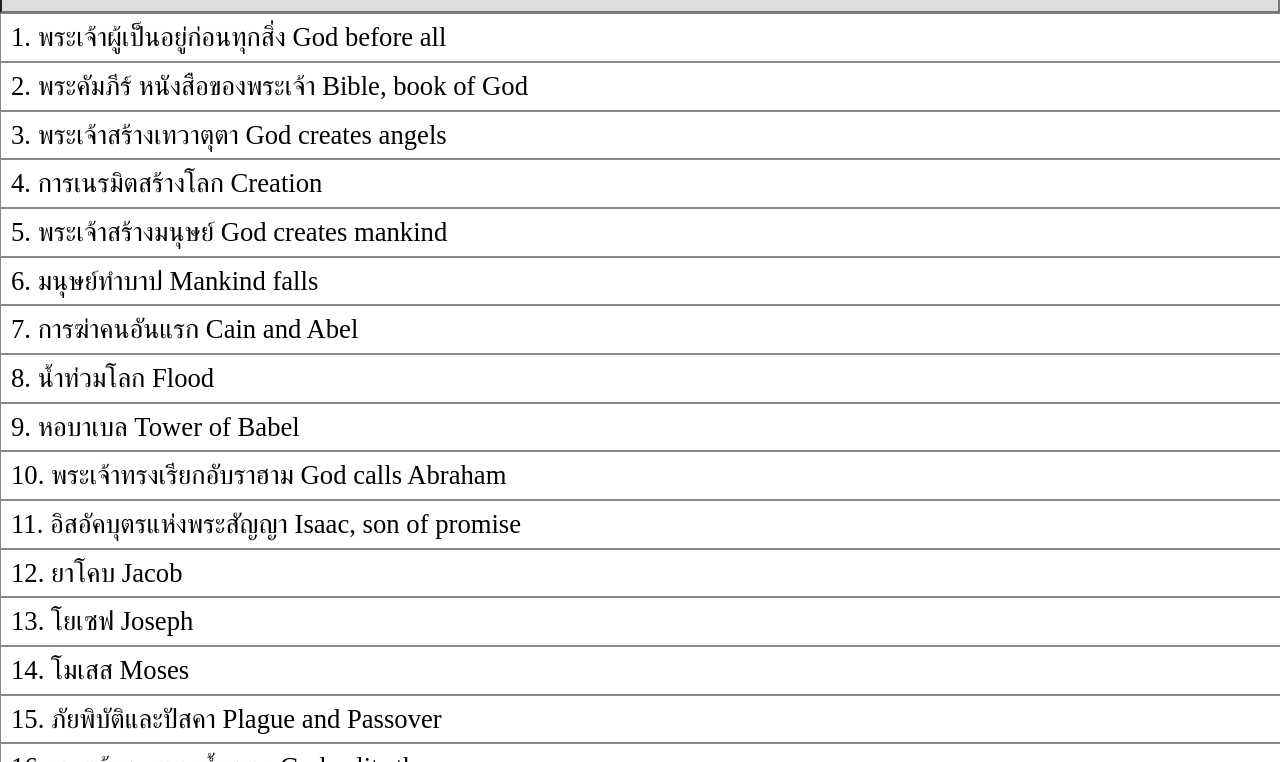
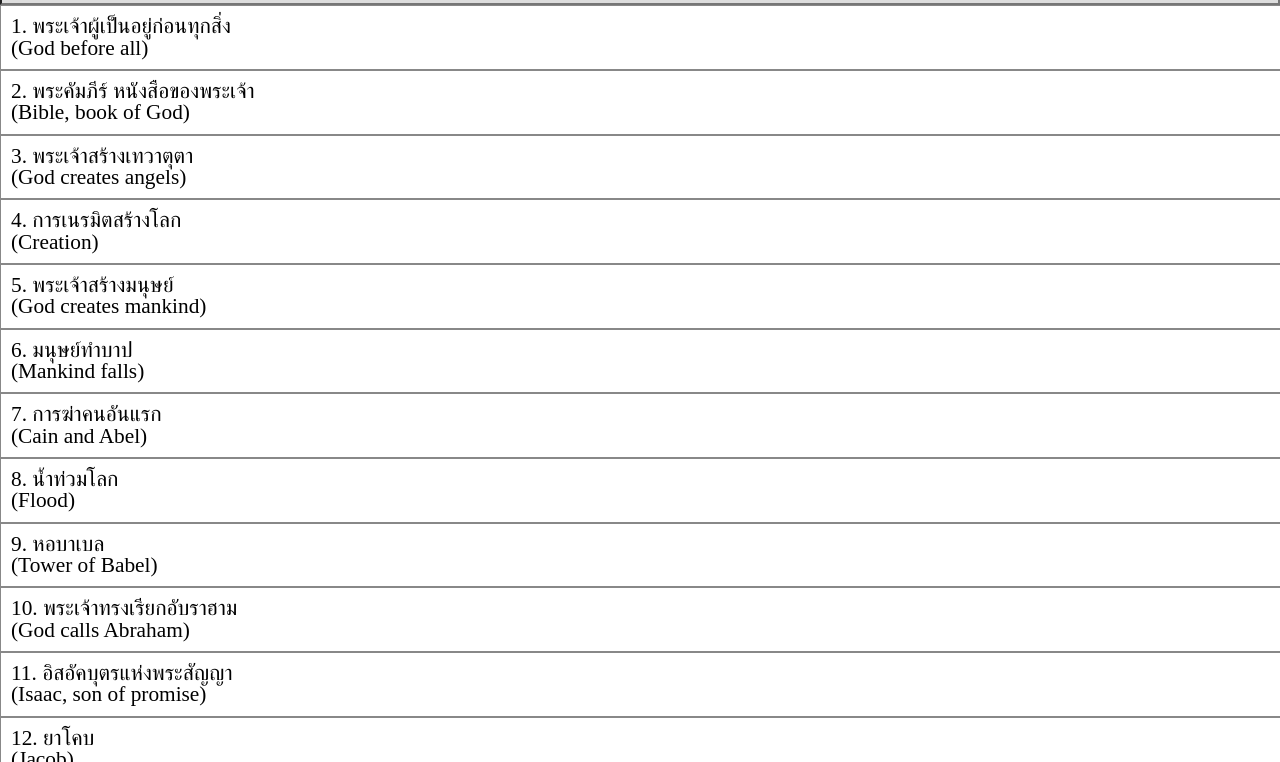
Before and after one commit to pepa65/stories, a plain HTML site: page index.html in a window 1280 px wide. Shown: the part 79-841 px from the top of the page. Drawn offline with Linux system fonts and the light colour scheme.

Commit message:
Improve index

```diff
--- a/index.html
+++ b/index.html
@@ -6,7 +6,7 @@
 <meta name="viewport" content="width=device-width, initial-scale=1.0">
 <link rel="icon" href="icon.png">
 <style>
-body{height:100vh; width:100vw; margin:0; padding:0; font-family:"Garuda",serif; font-size:20pt; color:#000; background:#fff;}
+body{height:100vh; width:100vw; margin:0; padding:0; font-family:"Garuda",serif; font-size:16pt; color:#000; background:#fff;}
 h3{margin:0; padding:0;}
 span{font-weight:normal;}
 input{margin:0; width:100vw; padding:.4em; font-size:20pt; font-weight:bold; outline:none; color:#000; background-color:#ddd;}
@@ -37,19 +37,19 @@ function filter(query){
 	}
 }
 </script>
-<a href="1.html">1. พระเจ้าผู้เป็นอยู่ก่อนทุกสิ่ง God before all<br></a>
-<a href="2.html">2. พระคัมภีร์ หนังสือของพระเจ้า Bible, book of God<br></a>
-<a href="3.html">3. พระเจ้าสร้างเทวาตุตา God creates angels<br></a>
-<a href="4.html">4. การเนรมิตสร้างโลก Creation<br></a>
-<a href="5.html">5. พระเจ้าสร้างมนุษย์ God creates mankind<br></a>
-<a href="6.html">6. มนุษย์ทำบาป Mankind falls<br></a>
-<a href="7.html">7. การฆ่าคนอันแรก Cain and Abel<br></a>
-<a href="8.html">8. น้ำท่วมโลก Flood<br></a>
-<a href="9.html">9. หอบาเบล Tower of Babel<br></a>
-<a href="10.html">10. พระเจ้าทรงเรียกอับราฮาม God calls Abraham<br></a>
-<a href="11.html">11. อิสอัคบุตรแห่งพระสัญญา Isaac, son of promise<br></a>
-<a href="12.html">12. ยาโคบ Jacob<br></a>
-<a href="13.html">13. โยเซฟ Joseph<br></a>
-<a href="14.html">14. โมเสส Moses<br></a>
-<a href="15.html">15. ภัยพิบัติและปัสคา Plague and Passover<br></a>
-<a href="16.html">16. พระเจ้าทรงแยกน้ำทะเล God splits the sea<br></a>
+<a href="1.html">1. พระเจ้าผู้เป็นอยู่ก่อนทุกสิ่ง<br>(God before all)<br></a>
+<a href="2.html">2. พระคัมภีร์ หนังสือของพระเจ้า<br>(Bible, book of God)<br></a>
+<a href="3.html">3. พระเจ้าสร้างเทวาตุตา<br>(God creates angels)<br></a>
+<a href="4.html">4. การเนรมิตสร้างโลก<br>(Creation)<br></a>
+<a href="5.html">5. พระเจ้าสร้างมนุษย์<br>(God creates mankind)<br></a>
+<a href="6.html">6. มนุษย์ทำบาป<br>(Mankind falls)<br></a>
+<a href="7.html">7. การฆ่าคนอันแรก<br>(Cain and Abel)<br></a>
+<a href="8.html">8. น้ำท่วมโลก<br>(Flood)<br></a>
+<a href="9.html">9. หอบาเบล<br>(Tower of Babel)<br></a>
+<a href="10.html">10. พระเจ้าทรงเรียกอับราฮาม<br>(God calls Abraham)<br></a>
+<a href="11.html">11. อิสอัคบุตรแห่งพระสัญญา<br>(Isaac, son of promise)<br></a>
+<a href="12.html">12. ยาโคบ<br>(Jacob)<br></a>
+<a href="13.html">13. โยเซฟ<br>(Joseph)<br></a>
+<a href="14.html">14. โมเสส<br>(Moses)<br></a>
+<a href="15.html">15. ภัยพิบัติและปัสคา<br>(Plague and Passover)<br></a>
+<a href="16.html">16. พระเจ้าทรงแยกน้ำทะเล<br>(God splits the sea)<br></a>
```
Also changed, not shown: 1 other file.
